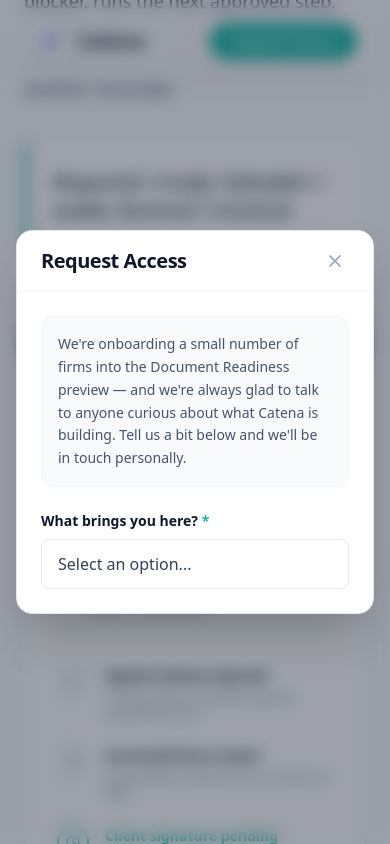
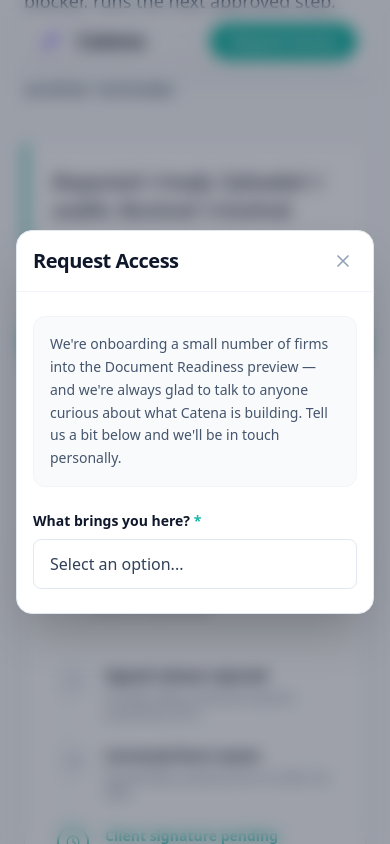
Before and after one commit to PrimeElixir/catena-landing, a Next.js app: page / in a window 390 px wide. Both pictures are taken after a click on the button "Map one document stall". Shown: the part 5770-6614 px from the top of the page. Built offline with nearby package versions, Linux system fonts and the light colour scheme; no server answers.

Commit message:
style: tighten RequestAccessModal padding for better mobile centering

```diff
--- a/src/components/RequestAccessModal.tsx
+++ b/src/components/RequestAccessModal.tsx
@@ -111,7 +111,7 @@
       <div className="relative w-full max-w-lg bg-white rounded-2xl shadow-2xl border border-slate-200 overflow-hidden flex flex-col max-h-[90vh]">
 
         {/* Header */}
-        <div className="flex items-center justify-between px-6 py-4 border-b border-slate-100">
+        <div className="flex items-center justify-between px-4 sm:px-6 py-4 border-b border-slate-100">
           <h2 className="text-xl font-bold text-slate-900 tracking-tight">Request Access</h2>
           <button
             onClick={handleClose}
@@ -122,7 +122,7 @@
         </div>
 
         {/* Scrollable Content */}
-        <div className="overflow-y-auto px-6 py-6 custom-scrollbar">
+        <div className="overflow-y-auto px-4 sm:px-6 py-6 custom-scrollbar">
 
           {isSubmitted ? (
             <div className="flex flex-col items-center text-center py-10 px-4">
```
